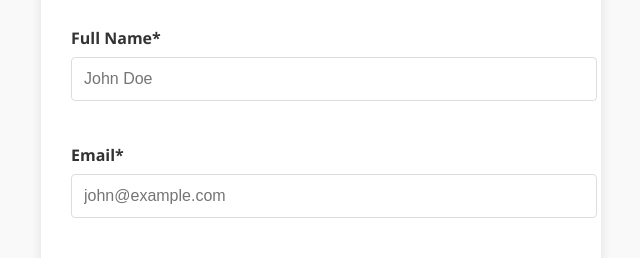
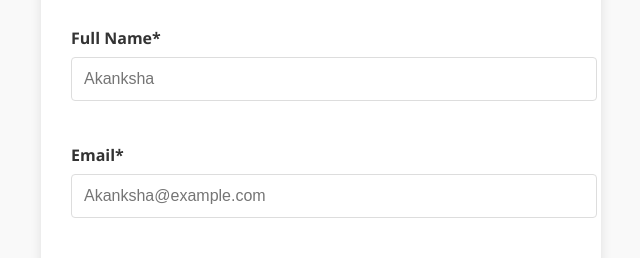
Before and after one commit to Akanksha241102/Contact_Form, a plain HTML site: page index.html in a window 1280 px wide. Shown: the part 190-448 px from the top of the page, 319-959 px from the left. Drawn offline with Linux system fonts and the light colour scheme.

Commit message:
Update index.html

```diff
--- a/index.html
+++ b/index.html
@@ -12,13 +12,13 @@
         <form id="contactForm" novalidate>
             <div class="form-group">
                 <label for="name">Full Name*</label>
-                <input type="text" id="name" name="name" placeholder="John Doe">
+                <input type="text" id="name" name="name" placeholder="Akanksha">
                 <span class="error" id="nameError"></span>
             </div>
 
             <div class="form-group">
                 <label for="email">Email*</label>
-                <input type="email" id="email" name="email" placeholder="john@example.com">
+                <input type="email" id="email" name="email" placeholder="Akanksha@example.com">
                 <span class="error" id="emailError"></span>
             </div>
 
```
